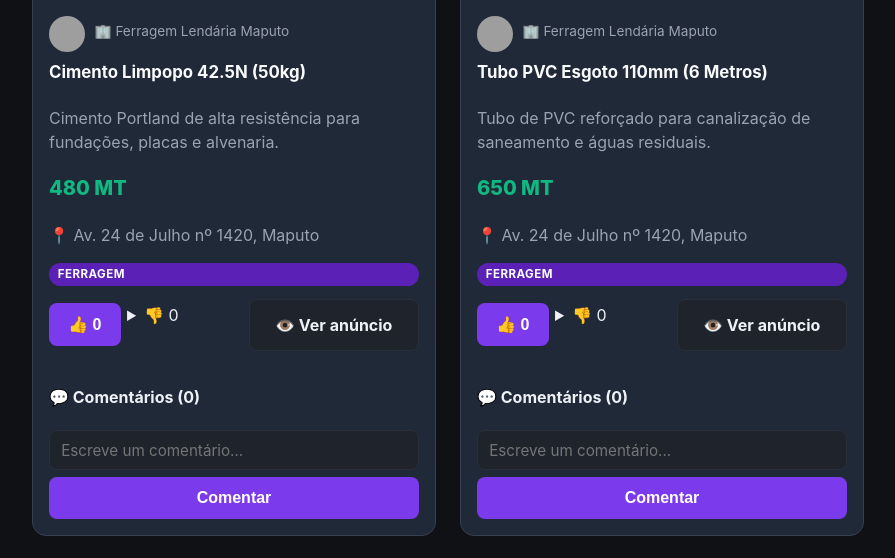
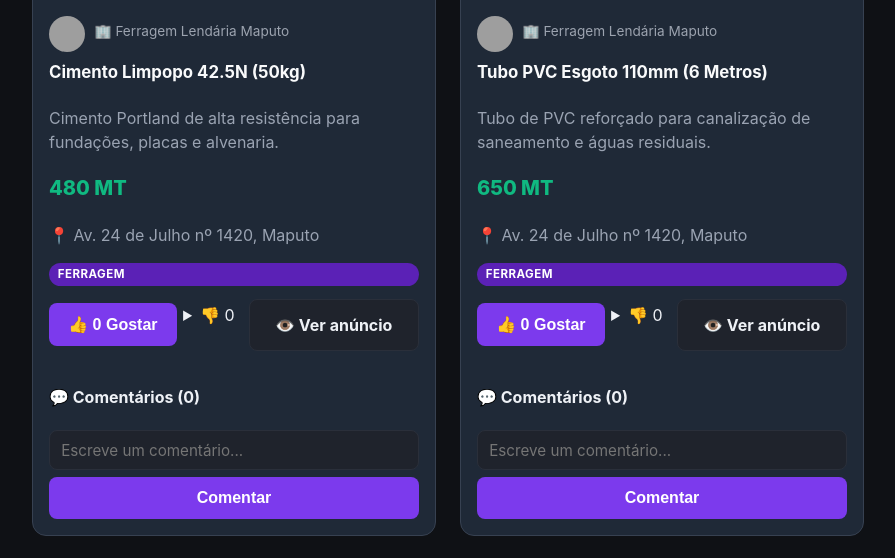
Before and after one commit to Progaminy/boladas-ponto-com, a FastAPI app: page /explorar in a window 1280 px wide. Shown: the part 482-1040 px from the top of the page, without its empty margins (192-1087 px from the left). Run offline with FastAPI, Linux system fonts and the light colour scheme; data comes from the database, SQL or seed files in the repository; data that the repository does not hold is empty; grey boxes are pictures that could not be loaded.

Commit message:
Preserve feed reaction label

```diff
--- a/app/templates/explore.html
+++ b/app/templates/explore.html
@@ -26,7 +26,7 @@
     <span class="badge" style="background:{{ p.category.accent_dark }};color:#fff;">{{ p.category.label }}</span>
     {% set reactions = p.get('reactions') or {'likes':0,'dislikes':0,'user_reaction':None} %}{% set comments = p.get('comments') or [] %}
     <div style="display:flex;justify-content:space-between;align-items:center;margin-top:0.8rem;gap:0.4rem;flex-wrap:wrap;">
-      <div style="display:flex;gap:0.4rem;"><form method="post" action="/posts/{{ row['post_id'] }}/react"><input type="hidden" name="type" value="like" /><input type="hidden" name="return_to" value="/explorar" /><button type="submit">👍 {{ reactions.likes }}</button></form><details><summary>👎 {{ reactions.dislikes }}</summary><form method="post" action="/posts/{{ row['post_id'] }}/react"><input type="hidden" name="type" value="dislike" /><input type="hidden" name="return_to" value="/explorar" /><select name="reason" required><option value="Preço muito elevado">Preço muito elevado</option><option value="Pouca informação ou foto fraca">Pouca informação / foto fraca</option><option value="Suspeita de anúncio falso">Suspeita de anúncio falso</option><option value="Outro motivo">Outro motivo</option></select><button type="submit">Confirmar</button></form></details></div>
+      <div style="display:flex;gap:0.4rem;"><form method="post" action="/posts/{{ row['post_id'] }}/react"><input type="hidden" name="type" value="like" /><input type="hidden" name="return_to" value="/explorar" /><button type="submit">👍 {{ reactions.likes }} Gostar</button></form><details><summary>👎 {{ reactions.dislikes }}</summary><form method="post" action="/posts/{{ row['post_id'] }}/react"><input type="hidden" name="type" value="dislike" /><input type="hidden" name="return_to" value="/explorar" /><select name="reason" required><option value="Preço muito elevado">Preço muito elevado</option><option value="Pouca informação ou foto fraca">Pouca informação / foto fraca</option><option value="Suspeita de anúncio falso">Suspeita de anúncio falso</option><option value="Outro motivo">Outro motivo</option></select><button type="submit">Confirmar</button></form></details></div>
       <a href="/posts/{{ row['post_id'] }}" class="btn-secondary" style="text-decoration:none;">👁️ Ver anúncio</a>
     </div>
     <div style="margin-top:0.8rem;"><h4>💬 Comentários ({{ comments|length }})</h4>{% for c in comments %}<div class="comment-bubble"><strong>{{ c['display_name'] }}</strong><p>{{ c['body'] }}</p></div>{% endfor %}<form method="post" action="/posts/{{ row['post_id'] }}/comments" style="display:flex;gap:0.4rem;"><input type="hidden" name="return_to" value="/explorar" /><input type="text" name="body" placeholder="Escreve um comentário..." required maxlength="500" /><button type="submit">Comentar</button></form></div>
```
